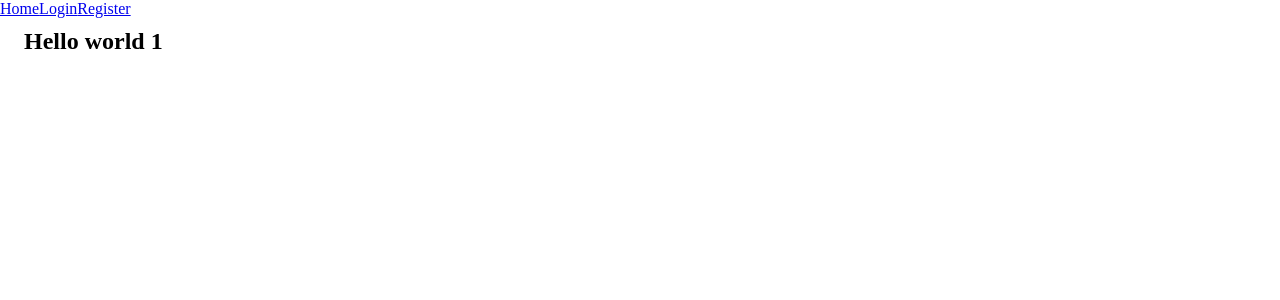
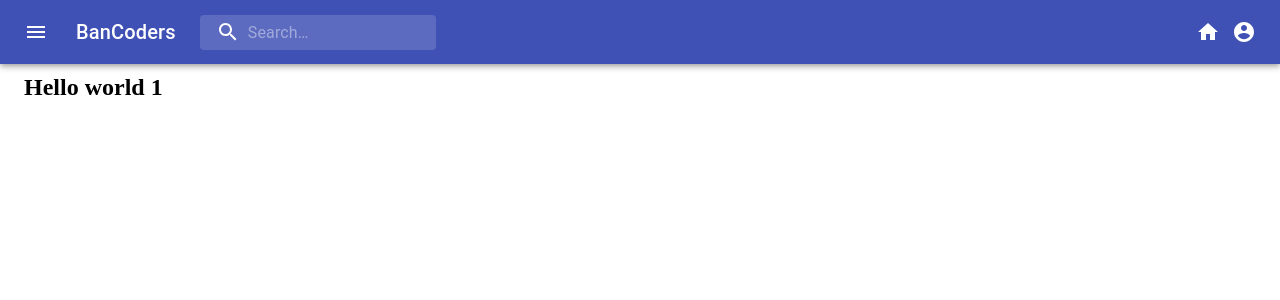
Before and after one commit to mdmonir027/mern-blog, a React (Create React App) app in the folder frontend/: page / in a window 1280 px wide. Shown: the top 300 px of the page. Built offline with nearby package versions, Linux system fonts and the light colour scheme.

Commit message:
style:Header menu

```diff
--- a/frontend/src/shared/header/Header.js
+++ b/frontend/src/shared/header/Header.js
@@ -1,14 +1,239 @@
-import React from 'react';
+import { Avatar } from '@material-ui/core';
+import AppBar from '@material-ui/core/AppBar';
+import Badge from '@material-ui/core/Badge';
+import IconButton from '@material-ui/core/IconButton';
+import InputBase from '@material-ui/core/InputBase';
+import Menu from '@material-ui/core/Menu';
+import MenuItem from '@material-ui/core/MenuItem';
+import { fade, makeStyles } from '@material-ui/core/styles';
+import Toolbar from '@material-ui/core/Toolbar';
+import Typography from '@material-ui/core/Typography';
+import AccountCircle from '@material-ui/icons/AccountCircle';
+import HomeIcon from '@material-ui/icons/Home';
+import MailIcon from '@material-ui/icons/Mail';
+import MenuIcon from '@material-ui/icons/Menu';
+import MoreIcon from '@material-ui/icons/MoreVert';
+import NotificationsIcon from '@material-ui/icons/Notifications';
+import SearchIcon from '@material-ui/icons/Search';
+import React, { useMemo } from 'react';
+import { connect } from 'react-redux';
 import { Link } from 'react-router-dom';
+import LoggedInUserMenu from './LoggedInUserMenu';
 
-const Header = () => {
+const useStyles = makeStyles((theme) => ({
+  grow: {
+    flexGrow: 1,
+  },
+  menuButton: {
+    marginRight: theme.spacing(2),
+  },
+  title: {
+    display: 'none',
+    [theme.breakpoints.up('sm')]: {
+      display: 'block',
+    },
+  },
+  search: {
+    position: 'relative',
+    borderRadius: theme.shape.borderRadius,
+    backgroundColor: fade(theme.palette.common.white, 0.15),
+    '&:hover': {
+      backgroundColor: fade(theme.palette.common.white, 0.25),
+    },
+    marginRight: theme.spacing(2),
+    marginLeft: 0,
+    width: '100%',
+    [theme.breakpoints.up('sm')]: {
+      marginLeft: theme.spacing(3),
+      width: 'auto',
+    },
+  },
+  searchIcon: {
+    padding: theme.spacing(0, 2),
+    height: '100%',
+    position: 'absolute',
+    pointerEvents: 'none',
+    display: 'flex',
+    alignItems: 'center',
+    justifyContent: 'center',
+  },
+  inputRoot: {
+    color: 'inherit',
+  },
+  inputInput: {
+    padding: theme.spacing(1, 1, 1, 0),
+    // vertical padding + font size from searchIcon
+    paddingLeft: `calc(1em + ${theme.spacing(4)}px)`,
+    transition: theme.transitions.create('width'),
+    width: '100%',
+    [theme.breakpoints.up('md')]: {
+      width: '20ch',
+    },
+  },
+  sectionDesktop: {
+    display: 'none',
+    [theme.breakpoints.up('sm')]: {
+      display: 'flex',
+    },
+  },
+  sectionMobile: {
+    display: 'flex',
+    [theme.breakpoints.up('sm')]: {
+      display: 'none',
+    },
+  },
+  menuItemLink: {
+    all: 'inherit',
+    background: 'none',
+    width: '100%',
+    color: 'inherit',
+  },
+}));
+
+const Header = ({ auth }) => {
+  const classes = useStyles();
+  const [mobileMoreAnchorEl, setMobileMoreAnchorEl] = React.useState(null);
+  const isMobileMenuOpen = Boolean(mobileMoreAnchorEl);
+  const handleMobileMenuClose = () => {
+    setMobileMoreAnchorEl(null);
+  };
+  const isAuthenticated = useMemo(
+    () => auth.isAuthenticated,
+    [auth.isAuthenticated]
+  );
+  const handleMobileMenuOpen = (event) => {
+    setMobileMoreAnchorEl(event.currentTarget);
+  };
+
+  const mobileMenuId = 'primary-search-account-menu-mobile';
+
   return (
-    <div>
-      <Link to='/'>Home</Link>
-      <Link to='/login'>Login</Link>
-      <Link to='/register'>Register</Link>
+    <div className={classes.grow}>
+      <AppBar position='static'>
+        <Toolbar>
+          <IconButton
+            edge='start'
+            className={classes.menuButton}
+            color='inherit'
+            aria-label='open drawer'
+          >
+            <MenuIcon />
+          </IconButton>
+          <Typography className={classes.title} variant='h6' noWrap>
+            BanCoders
+          </Typography>
+          <div className={classes.search}>
+            <div className={classes.searchIcon}>
+              <SearchIcon />
+            </div>
+            <InputBase
+              placeholder='Search…'
+              classes={{
+                root: classes.inputRoot,
+                input: classes.inputInput,
+              }}
+              inputProps={{ 'aria-label': 'search' }}
+            />
+          </div>
+          <div className={classes.grow} />
+          <div className={classes.sectionDesktop}>
+            <Link to='/' className={classes.menuItemLink}>
+              <IconButton edge='end' color='inherit'>
+                <HomeIcon />
+              </IconButton>
+            </Link>
+            {!isAuthenticated ? (
+              <Link to='/login' className={classes.menuItemLink}>
+                <IconButton edge='end' color='inherit'>
+                  <AccountCircle />
+                </IconButton>
+              </Link>
+            ) : (
+              <LoggedInUserMenu />
+            )}
+          </div>
+          <div className={classes.sectionMobile}>
+            <IconButton
+              aria-label='show more'
+              aria-controls={mobileMenuId}
+              aria-haspopup='true'
+              onClick={handleMobileMenuOpen}
+              color='inherit'
+            >
+              <MoreIcon />
+            </IconButton>
+          </div>
+        </Toolbar>
+      </AppBar>
+      <Menu
+        anchorEl={mobileMoreAnchorEl}
+        anchorOrigin={{ vertical: 'top', horizontal: 'right' }}
+        id={mobileMenuId}
+        keepMounted
+        transformOrigin={{ vertical: 'top', horizontal: 'right' }}
+        open={isMobileMenuOpen}
+        onClose={handleMobileMenuClose}
+      >
+        <MenuItem>
+          <IconButton aria-label='show 4 new mails' color='inherit'>
+            <Badge badgeContent={4} color='secondary'>
+              <MailIcon />
+            </Badge>
+          </IconButton>
+          <p>Messages</p>
+        </MenuItem>
+        <MenuItem>
+          <IconButton aria-label='show 11 new notifications' color='inherit'>
+            <Badge badgeContent={11} color='secondary'>
+              <NotificationsIcon />
+            </Badge>
+          </IconButton>
+          <p>Notifications</p>
+        </MenuItem>
+        {isAuthenticated ? (
+          <>
+            <MenuItem style={{ minWidth: '140px' }}>
+              <Link to='/login' className={classes.menuItemLink + ' p-0'}>
+                <IconButton
+                  aria-label='account of current user'
+                  aria-controls='primary-search-account-menu'
+                  aria-haspopup='true'
+                  color='inherit'
+                >
+                  <Avatar
+                    alt='Remy Sharp'
+                    src='/static/images/avatar/1.jpg'
+                    style={{ width: '30px', height: '30px' }}
+                  />
+                </IconButton>
+                <p>User</p>
+              </Link>
+            </MenuItem>
+          </>
+        ) : (
+          <>
+            <MenuItem>
+              <Link to='/login' className={classes.menuItemLink + ' p-0'}>
+                <IconButton
+                  aria-label='account of current user'
+                  aria-controls='primary-search-account-menu'
+                  aria-haspopup='true'
+                  color='inherit'
+                >
+                  <AccountCircle />
+                </IconButton>
+                <p>Login</p>
+              </Link>
+            </MenuItem>
+          </>
+        )}
+      </Menu>
     </div>
   );
 };
 
-export default Header;
+const mapStateToProps = (state) => ({
+  auth: state.auth,
+});
+
+export default connect(mapStateToProps)(Header);
--- /dev/null
+++ b/frontend/src/shared/header/LoggedInUserMenu.js
@@ -0,0 +1,49 @@
+import { Avatar, IconButton } from '@material-ui/core';
+import { makeStyles } from '@material-ui/core/styles';
+import AddIcon from '@material-ui/icons/Add';
+import React from 'react';
+import { Link } from 'react-router-dom';
+const useStyles = makeStyles((theme) => ({
+  sectionDesktop: {
+    display: 'none',
+    [theme.breakpoints.up('sm')]: {
+      display: 'flex',
+    },
+  },
+  menuItemLink: {
+    all: 'inherit',
+    background: 'none',
+    width: '100%',
+    color: 'inherit',
+  },
+}));
+const LoggedInUserMenu = () => {
+  const classes = useStyles();
+  return (
+    <div
+      style={{
+        display: 'flex',
+        alignItems: 'center',
+        justifyContent: 'center',
+      }}
+    >
+      <div className={classes.sectionDesktop}>
+        <Link to='/create' className={classes.menuItemLink}>
+          <IconButton edge='end' color='inherit'>
+            <AddIcon />
+          </IconButton>
+        </Link>
+        <Link to='/author' className={classes.menuItemLink}>
+          <IconButton edge='end' color='inherit'>
+            <Avatar
+              alt='Remy Sharp'
+              src='/static/images/avatar/1.jpg'
+              style={{ width: '30px', height: '30px' }}
+            />
+          </IconButton>
+        </Link>
+      </div>
+    </div>
+  );
+};
+export default LoggedInUserMenu;
```
Also changed, not shown: frontend/src/admin/pages/Dashboard.js (added).
